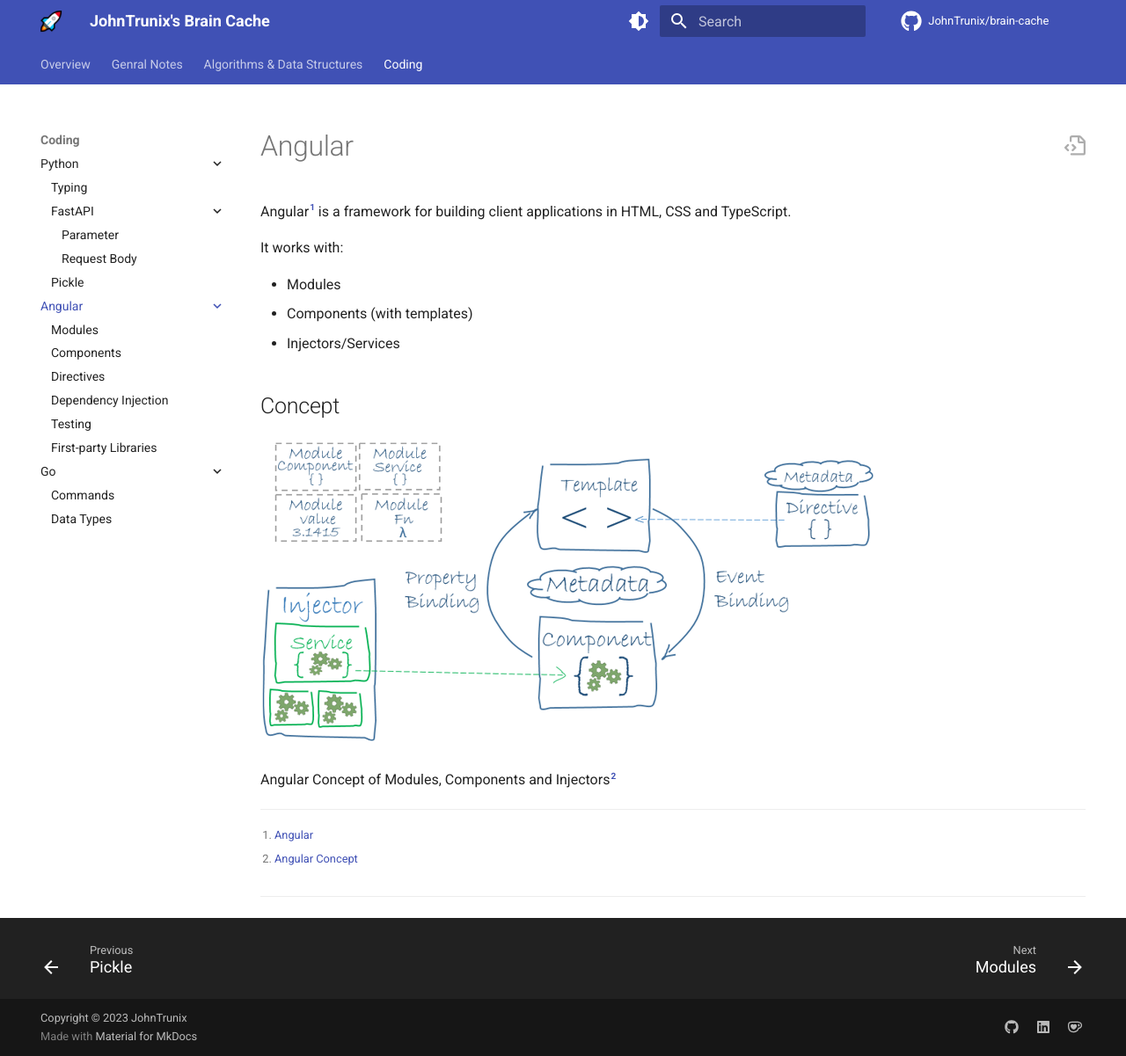
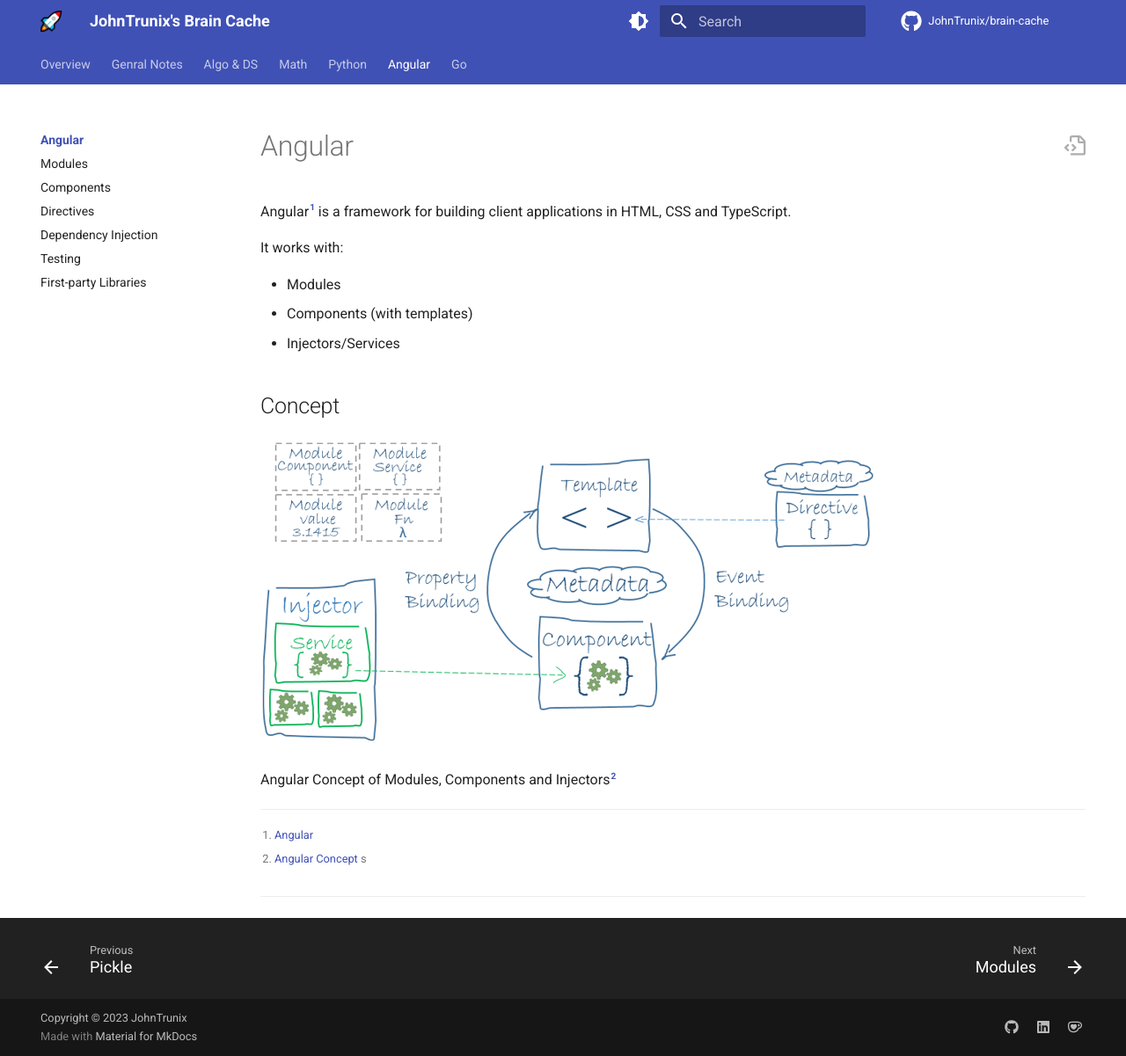
Before and after one commit to JohnTrunix/brain-cache, an MkDocs documentation site: the page built from docs/coding/angular/index.md, in a window 1280 px wide and 1201 px high. Shown: the whole window at 88% size. Built offline with MkDocs 1.6.1 and Material for MkDocs 9.7.7, drawn with Linux system fonts in a browser that asks for light colours; comment, search, counter and statistics services are not loaded.

Commit message:
styling & toc optimization

```diff
--- a/docs/coding/angular/index.md
+++ b/docs/coding/angular/index.md
@@ -20,4 +20,6 @@
 Angular Concept of Modules, Components and Injectors[^2]
 
 [^1]: [Angular](https://angular.io/)
-[^2]: [Angular Concept](https://angular.io/guide/architecture)
+[^2]:
+    [Angular Concept](https://angular.io/guide/architecture)
+    s
--- a/mkdocs.yml
+++ b/mkdocs.yml
@@ -60,7 +60,7 @@
         - navigation.instant
         - navigation.tracking
         - navigation.tabs
-        #- navigation.sections
+        - navigation.sections
         - navigation.expand
         - navigation.indexes
         - navigation.top
@@ -109,7 +109,6 @@
 copyright: Copyright &copy; 2023 JohnTrunix
 
 plugins:
-    # disable social for local builds
     - social:
           cards: !ENV [CARDS, False]
     - tags
@@ -159,31 +158,39 @@
           - index.md
           - Ideas & Upcoming Projects: overview/ideas-upcoming-projects.md
           - Links & Resources: overview/urls-resources.md
+
     - Genral Notes:
           - git: general-notes/git.md
           - MkDocs Material: general-notes/mkdocs-material.md
-    - Algorithms & Data Structures:
+
+    - Algo & DS:
           - Graphs: algorithms/graphs.md
-    - Coding:
-          - Python:
-                #- coding/python/index.md
-                - Typing: coding/python/typing.md
-                - FastAPI:
-                      - coding/python/fastapi/index.md
-                      - Parameter: coding/python/fastapi/parameter.md
-                      - Request Body: coding/python/fastapi/request-body.md
 
-                - Pickle: coding/python/pickle.md
-          - Angular:
-                - coding/angular/index.md
-                - Modules: coding/angular/modules.md
-                - Components: coding/angular/components.md
-                - Directives: coding/angular/directives.md
-                - Dependency Injection: coding/angular/dependency-injection.md
-                - Testing: coding/angular/testing.md
-                - First-party Libraries: coding/angular/angular-libraries.md
+    - Math:
+          - math/index.md
+          - Linear Algebra: math/linear-algebra.md
+          - Analysis: math/analysis.md
 
-          - Go:
-                - coding/golang/index.md
-                - Commands: coding/golang/commands.md
-                - Data Types: coding/golang/types.md
+    - Python:
+          - Pydantic:
+                - coding/python/pydantic/index.md
+          - FastAPI:
+                - coding/python/fastapi/index.md
+                - Parameter: coding/python/fastapi/parameter.md
+                - Request Body: coding/python/fastapi/request-body.md
+          - Typing: coding/python/typing.md
+          - Pickle: coding/python/pickle.md
+
+    - Angular:
+          - coding/angular/index.md
+          - Modules: coding/angular/modules.md
+          - Components: coding/angular/components.md
+          - Directives: coding/angular/directives.md
+          - Dependency Injection: coding/angular/dependency-injection.md
+          - Testing: coding/angular/testing.md
+          - First-party Libraries: coding/angular/angular-libraries.md
+
+    - Go:
+          - coding/golang/index.md
+          - Commands: coding/golang/commands.md
+          - Data Types: coding/golang/types.md
```
Also changed, not shown: README.md (+5 -2 lines), docs/coding/golang/index.md (+0 -5 lines), docs/coding/python/pydantic/index.md (added, +1 -0 lines), docs/math/analysis.md (added, +1 -0 lines), docs/math/index.md (added, +16 -0 lines), docs/math/linear-algebra.md (added, +1 -0 lines).
